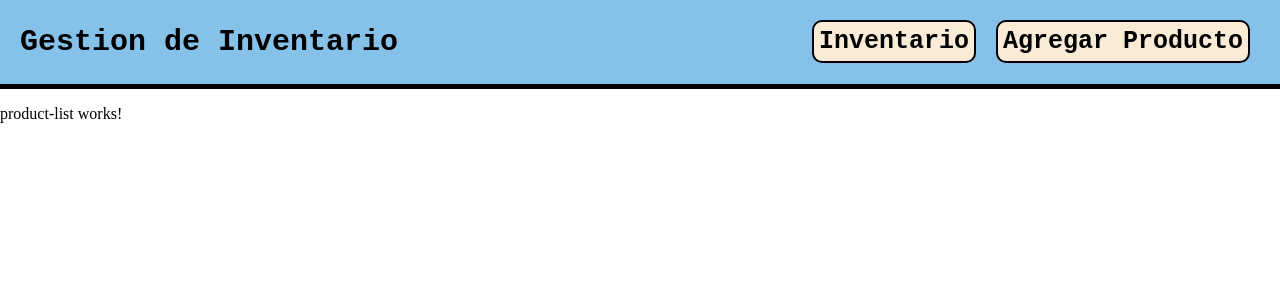
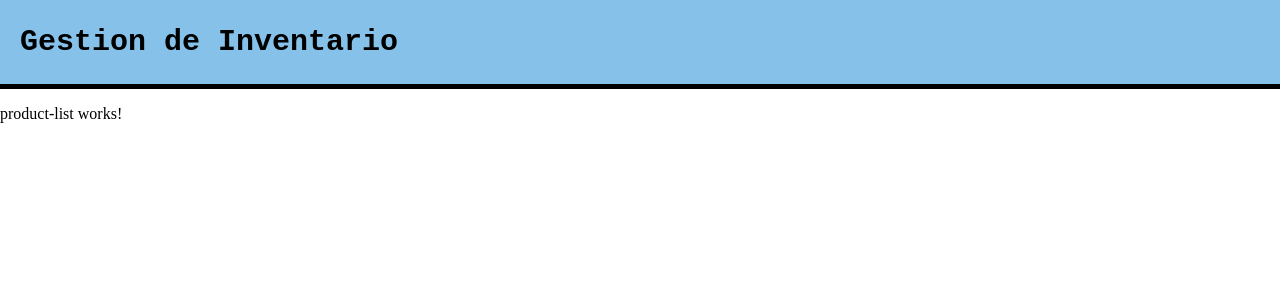
Before and after one commit to santiago-ude/Gestion-de-Inventario, an Angular app in the folder Front/gestion-inventario/: page / in a window 1280 px wide. Shown: the top 300 px of the page. Built offline with nearby package versions, Linux system fonts and the light colour scheme.

Commit message:
Update menu.component.html

```diff
--- a/Front/gestion-inventario/src/app/landingPage/menu/menu.component.html
+++ b/Front/gestion-inventario/src/app/landingPage/menu/menu.component.html
@@ -4,7 +4,5 @@
 
 
     <nav class="menu">
-        <a href="#">Inventario</a>
-        <a href="#">Agregar Producto</a>
     </nav>
 </header>
```
